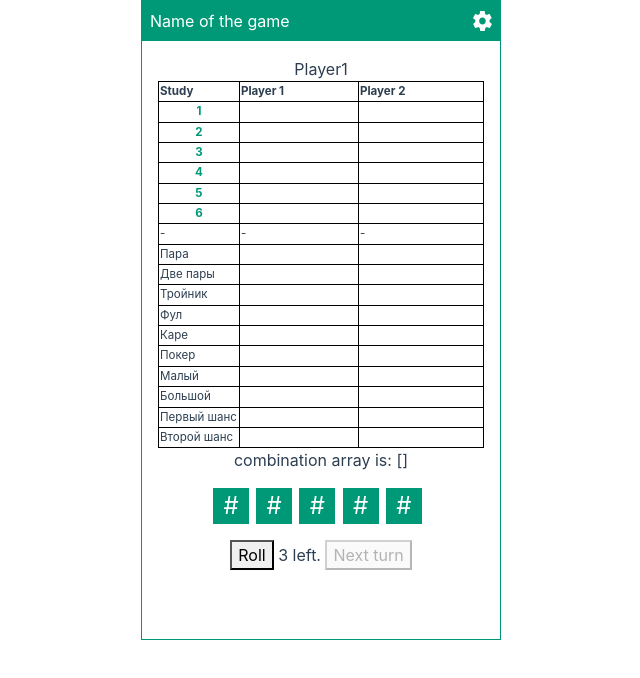
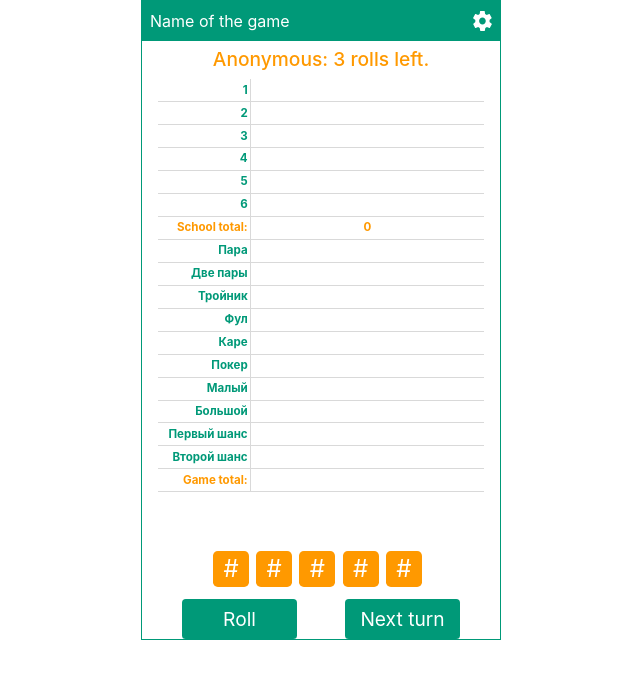
Before and after one commit to GavrilenkoGeorgi/Sharlushka, a Vue app in the folder client/: page /#/ in a window 1280 px wide. Shown: the top 678 px of the page, without its empty margins (319-959 px from the left). Built offline with nearby package versions, Linux system fonts and the light colour scheme.

Commit message:
Added some styling to the interface

```diff
--- a/client/src/App.vue
+++ b/client/src/App.vue
@@ -3,7 +3,7 @@
     <!-- router-view/ -->
     <Navigation/>
     <div class="content">
-      <div class="info">Player1</div>
+      <div class="info">Anonymous:  {{ $store.state.rollCount }} rolls left.</div>
     <Game/>
     </div>
   </div>
@@ -37,6 +37,13 @@ body{
 .content {
   flex-direction: column;
   justify-content: flex-end;
-  padding: 1em;
+  padding: 0em 1em 0em 1em;
+}
+.info {
+  color: hsl(36, 100%, 50%);
+  font-weight: 500;
+  font-size: 1.2em;
+  vertical-align: middle;
+  margin: .2em 0em .3em 0em;
 }
 </style>
--- a/client/src/components/Game.vue
+++ b/client/src/components/Game.vue
@@ -1,99 +1,84 @@
 <template>
 <div>
   <table class="results" v-on:click="recordResult" style="width:100%">
-  <tr>
-    <th>Study</th>
-    <th>Player 1</th>
-    <th>Player 2</th>
-  </tr>
+  <!--tr>
+    <th></th>
+    <th class="currentPlayerName">Anonymous</th>
+  </tr-->
   <tr>
     <td class="combinationName">1</td>
     <td id="ones" class="result">{{ $store.state.schoolScore[0].value }}</td>
-    <td></td>
   </tr>
   <tr>
     <td class="combinationName">2</td>
     <td id="twos" class="result">{{ $store.state.schoolScore[1].value }}</td>
-    <td></td>
   </tr>
   <tr>
     <td class="combinationName">3</td>
     <td id="threes" class="result">{{ $store.state.schoolScore[2].value }}</td>
-    <td></td>
   </tr>
   <tr>
     <td class="combinationName">4</td>
     <td id="fours" class="result">{{ $store.state.schoolScore[3].value }}</td>
-    <td></td>
   </tr>
   <tr>
     <td class="combinationName">5</td>
     <td id="fives" class="result">{{ $store.state.schoolScore[4].value }}</td>
-    <td></td>
   </tr>
   <tr>
     <td class="combinationName">6</td>
     <td id="sixes" class="result">{{ $store.state.schoolScore[5].value }}</td>
-    <td></td>
   </tr>
   <tr>
-    <td>-</td>
-    <td>-</td>
-    <td>-</td>
+    <td class="schoolResult">School total:</td>
+    <td class="result">{{ $store.state.schoolScoreTotal }}</td>
   </tr>
   <tr>
-    <td>Пара</td>
-    <td></td>
-    <td></td>
+    <td class="combinationName">Пара</td>
+    <td class="result"></td>
   </tr>
   <tr>
-    <td>Две пары</td>
-    <td></td>
-    <td></td>
+    <td class="combinationName">Две пары</td>
+    <td class="result"></td>
   </tr>
   <tr>
-    <td>Тройник</td>
-    <td></td>
-    <td></td>
+    <td class="combinationName">Тройник</td>
+    <td class="result"></td>
   </tr>
   <tr>
-    <td>Фул</td>
-    <td></td>
-    <td></td>
+    <td class="combinationName">Фул</td>
+    <td class="result"></td>
   </tr>
   <tr>
-    <td>Каре</td>
-    <td></td>
-    <td></td>
+    <td class="combinationName">Каре</td>
+    <td class="result"></td>
   </tr>
   <tr>
-    <td>Покер</td>
-    <td></td>
-    <td></td>
+    <td class="combinationName">Покер</td>
+    <td class="result"></td>
   </tr>
   <tr>
-    <td>Малый</td>
-    <td></td>
-    <td></td>
+    <td class="combinationName">Малый</td>
+    <td class="result"></td>
   </tr>
   <tr>
-    <td>Большой</td>
-    <td></td>
-    <td></td>
+    <td class="combinationName">Большой</td>
+    <td class="result"></td>
   </tr>
   <tr>
-    <td>Первый шанс</td>
-    <td></td>
-    <td></td>
+    <td class="combinationName">Первый шанс</td>
+    <td class="result"></td>
   </tr>
   <tr>
-    <td>Второй шанс</td>
-    <td></td>
-    <td></td>
+    <td class="combinationName">Второй шанс</td>
+    <td class="result"></td>
+  </tr>
+  <tr>
+    <td class="schoolResult">Game total:</td>
+    <td class="result"></td>
   </tr>
 </table>
-  <div class="score"><!-- Score is {{$store.state.score}}<br-->
-  combination array is: {{$store.state.combinationArray}}</div>
+  <!--div class="score"> combination array is: {{$store.state.combinationArray}}</div-->
   <div class="resultBox" v-on:click="deSelectDice">
     <!--div class="dice" v-for="dice in rolledDice" :key="dice">{{ $store.state.rolledDice[dice-1] }}</div-->
   </div>
@@ -111,8 +96,8 @@
     <div class="dice" v-for="dice in diceArray" :key="dice">{{ $store.state.diceArray[dice-1] }}</div>
 </div -->
   <div class="controls">
-  <button v-on:click="rollDice()" :disabled="$store.state.rollButtonDisabled == true">Roll</button> {{ $store.state.rollCount }} left.
-  <button v-on:click="nextTurn(); clearResultBox()" :disabled="$store.state.rollButtonDisabled == false">Next turn</button>
+  <button class="gameButton" v-on:click="rollDice()" :disabled="$store.state.rollButtonDisabled == true">Roll</button>
+  <button class="gameButton" v-on:click="nextTurn(); clearResultBox()" :disabled="$store.state.rollButtonDisabled == false">Next turn</button>
   </div>
 </div>
 
@@ -186,6 +171,7 @@ export default {
         // we clicked on result field
         const diceIndex = store.state.schoolScore.map(dice => dice.id).indexOf(event.target.id)
         store.state.schoolScore[diceIndex].final = true
+        store.state.schoolScoreTotal += store.state.schoolScore[diceIndex].value
       }
     }
   },
@@ -204,33 +190,83 @@ document.addEventListener('DOMContentLoaded', function (event) {
 
 <!-- Add "scoped" attribute to limit CSS to this component only -->
 <style lang="scss" scoped>
+$color-green: hsl(167, 100%, 30%);
+$color-orange: hsl(36, 100%, 50%);
+$color-gray: hsl(0, 0%, 85%);
+$color-darkGray: hsl(0, 0%, 50%);
+$color-white: hsl(0, 0%, 100%);
+
 table, th, td {
-    border: 1px solid black;
+    border-bottom: 1px solid $color-gray;
     border-collapse: collapse;
     font-size: 0.85em;
-    text-align: left;
+    margin-bottom: .8em;
+}
+th {
+  text-align: center;
 }
 .diceBox, .resultBox {
   display: flex;
   justify-content: center;
-  margin-bottom: 1em;
+  margin-bottom: .5em;
+  height: 2.5em;
 }
 .dice {
-  color: white;
+  color: $color-white;
   line-height: 1.5em;
-  background-color: hsl(167, 100%, 30%);
+  background-color: $color-orange;
   font-size: 1.5em;
   width:1.5em;
   height:1.5em;
   margin-right: .3em;
+  border-radius: .2em;
+}
+.dice:hover {
+  cursor: pointer;
+  box-shadow: 2px 2px 12px $color-darkGray;
 }
 .selected {
-  background-color: hsl(36, 100%, 50%);
+  background-color: $color-orange;
 }
-.combinationName {
-  color: hsl(167, 100%, 30%);
+.combinationName, .schoolResult {
+  color: $color-green;
   font-weight: 700;
-  width: 7em;
-  text-align: center;
+  text-align: right;
+  border-right: 1px solid $color-gray;
+  padding: .2em;
+  width: 8em;
 }
+.result {
+  color: $color-orange;
+  font-weight: 700;
+}
+.result:hover {
+  background-color: $color-gray;
+  cursor: pointer;
+}
+.schoolResult {
+  text-align: right;
+  color: $color-orange;
+}
+.currentPlayerName {
+  color: $color-green;
+}
+.controls {
+  display: flex;
+  justify-content: space-around;
+}
+.gameButton {
+  background: $color-green;
+  border: none;
+  cursor: pointer;
+  border-radius: .2em;
+  font-size: 1.2em;
+  color: $color-white;
+  padding: .3em;
+  width: 6em;
+}
+.gameButton:hover {
+  box-shadow: 2px 2px 12px $color-darkGray;
+}
+
 </style>
--- a/client/src/store/store.js
+++ b/client/src/store/store.js
@@ -4,6 +4,8 @@ import Vuex from 'vuex'
 Vue.use(Vuex)
 
 const state = {
+  schoolScoreTotal: 0,
+  gameTotal: 0,
   schoolScore: [{
     value: '',
     final: false,
@@ -111,14 +113,14 @@ const mutations = {
           // for 'sixes'
         }
       }
-      // initiate score var
+      // initialise score var
       let baseScore
       for (let key in schoolArray) {
         // key is _the_ key
         let currentDice = schoolArray[key][0]
         // by checking first item we get dice type -- 'ones', 'twos', 'threes'
         // if it is undefined, i.e. no dice of this type left in the score array
-        // set it to empty to clear results table for this dice
+        // set it to empty to clear results table for this dice on screen
         if (currentDice === undefined && state.schoolScore[key].final !== true) {
           state.schoolScore[key].value = ''
         }
```
